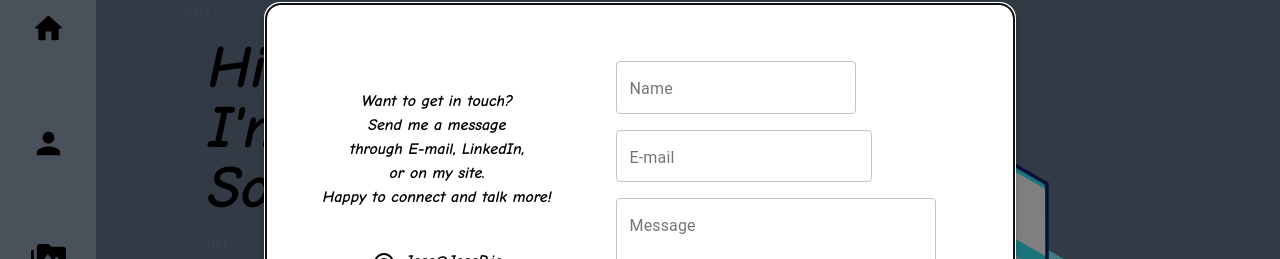
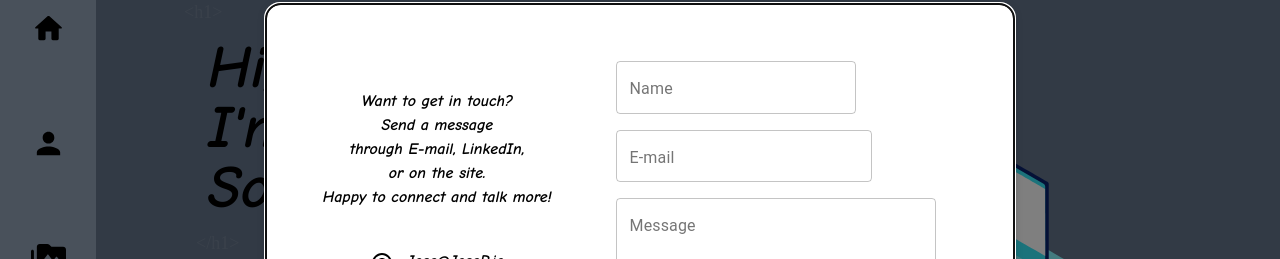
Before and after one commit to josecollado/Portfolio, a React (Vite) app: page / in a window 1280 px wide. Both pictures are taken after a click on the icon 48 px from the left and 556 px from the top of the page. Shown: the part 183-442 px from the top of the page. Built offline with nearby package versions, Linux system fonts and the light colour scheme; no server answers; a web font is replaced by a local one.

Commit message:
Edited modal to a third person sense rather self

```diff
--- a/src/add-on/Modal.jsx
+++ b/src/add-on/Modal.jsx
@@ -31,7 +31,6 @@ export const ContactModal = ({
   const [nameValue, setNameValue] = useState('');
   const [emailValue, setEmailValue] = useState('');
   const [messageValue, setMsgValue] = useState('');
-
   const [clicked, setClicked] = useState(false);
   const handleMSGValue = (e) => {
     const value = e.target.value;
@@ -77,22 +76,22 @@ export const ContactModal = ({
         <div className='w-full mt-7 text-center text-md  '>
           Want to get in touch?
           <br />
-          Send me a message
+          Send a message
           <br />
           through E-mail, LinkedIn,
           <br />
-          or on my site.
+          or on the site.
           <br />
           Happy to connect and talk more!
         </div>
         <div className='p-3 text-center py-10'>
-          <AlternateEmailIcon fontSize='default' />:{' '}
+          <AlternateEmailIcon fontSize='default' />-{' '}
           <a href='mailto:Jose@JoseR.io' className=' hover:text-blue-700'>
             Jose@JoseR.io
           </a>
         </div>
         <div className='pt-3 w-full text-center'>
-          <LinkedInIcon fontSize='default' className='' />{' '}
+          <LinkedInIcon fontSize='default' className='' />-{' '}
           <a
             className=' hover:text-blue-700'
             href='https://www.linkedin.com/in/jose-collado/'
@@ -102,7 +101,7 @@ export const ContactModal = ({
           </a>
         </div>
       </div>
-      <div className='p-10 flex flex-col space-y-4 w-full place-content-center p-3 '>
+      <div className='p-10 flex flex-col space-y-4 w-full place-content-center '>
         <TextField
           onChange={handleNameValue}
           id='outlined-size-small 1'
```
